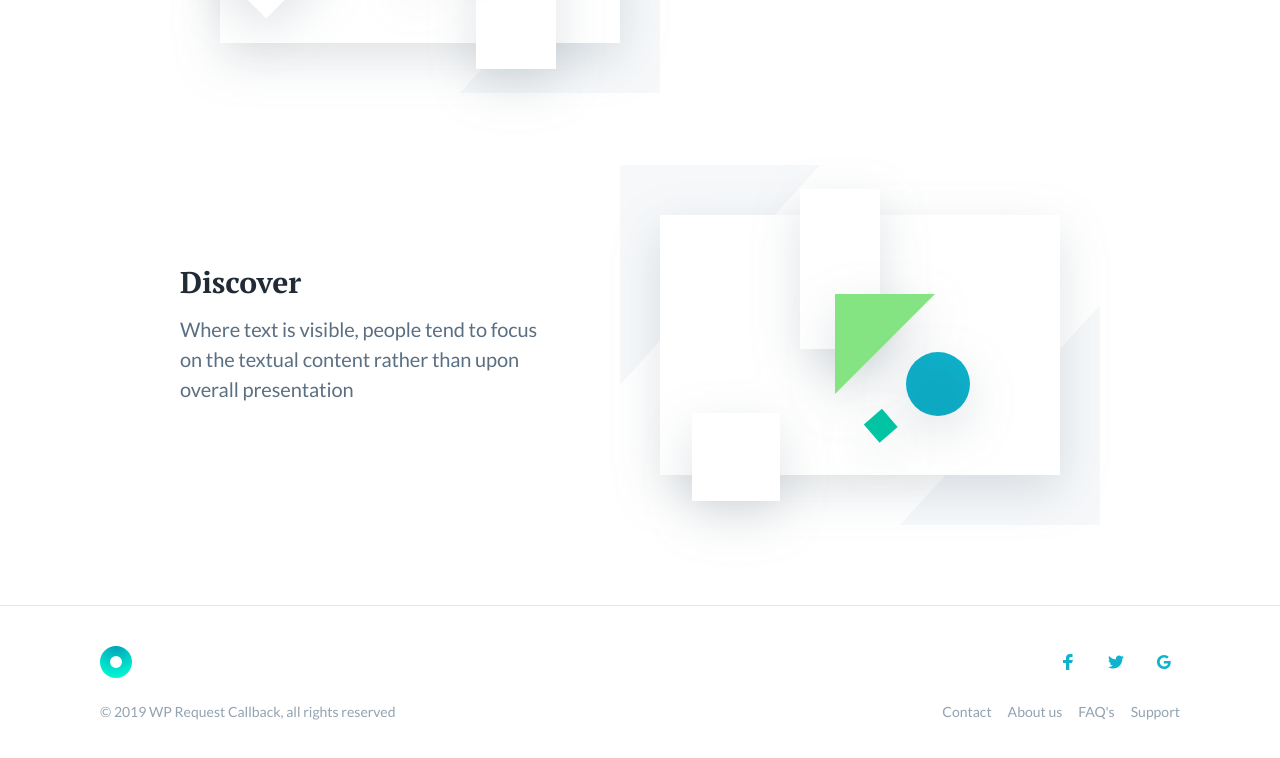
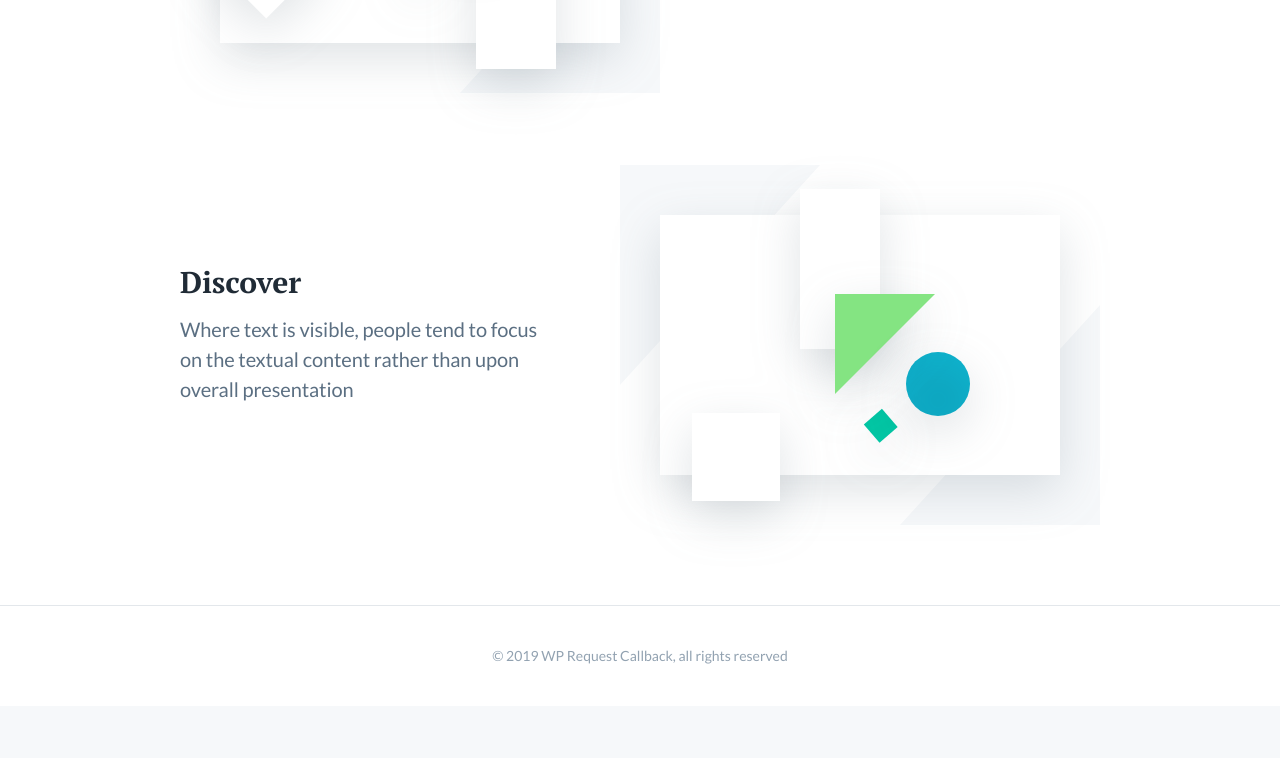
Before and after one commit to kiteframe/wp-request-callback-site, a website: page index.html in a window 1280 px wide. Shown: the part 2388-3146 px from the top of the page. After the commit the page ends 3094 px from the top, so only its background shows below. Drawn offline with nearby package versions, Linux system fonts and the light colour scheme; files that its build step writes are made by us from their sources.

Commit message:
Remove links and logo from footer

```diff
--- a/index.html
+++ b/index.html
@@ -231,60 +231,6 @@
         <footer class="site-footer">
             <div class="container">
                 <div class="site-footer-inner">
-                    <div class="brand footer-brand">
-                        <a href="#">
-                            <svg width="32" height="32" viewBox="0 0 32 32" xmlns="http://www.w3.org/2000/svg">
-                                <title>WP Request Callback</title>
-                                <defs>
-                                    <radialGradient cy="0%" fx="50%" fy="0%" r="100%" id="logo-gradient-footer">
-                                        <stop stop-color="#00A2B8" offset="0%"/>
-                                        <stop stop-color="#00F9D2" offset="100%"/>
-                                    </radialGradient>
-                                </defs>
-                                <path d="M16 32C7.163 32 0 24.837 0 16S7.163 0 16 0s16 7.163 16 16-7.163 16-16 16zm0-10a6 6 0 1 0 0-12 6 6 0 0 0 0 12z" fill="url(#logo-gradient-footer)" fill-rule="evenodd"/>
-                            </svg>
-                        </a>
-                    </div>
-                    <ul class="footer-links list-reset">
-                        <li>
-                            <a href="#">Contact</a>
-                        </li>
-                        <li>
-                            <a href="#">About us</a>
-                        </li>
-                        <li>
-                            <a href="#">FAQ's</a>
-                        </li>
-                        <li>
-                            <a href="#">Support</a>
-                        </li>
-                    </ul>
-                    <ul class="footer-social-links list-reset">
-                        <li>
-                            <a href="#">
-                                <span class="screen-reader-text">Facebook</span>
-                                <svg width="16" height="16" xmlns="http://www.w3.org/2000/svg">
-                                    <path d="M6.023 16L6 9H3V6h3V4c0-2.7 1.672-4 4.08-4 1.153 0 2.144.086 2.433.124v2.821h-1.67c-1.31 0-1.563.623-1.563 1.536V6H13l-1 3H9.28v7H6.023z" fill="#0EB3CE"/>
-                                </svg>
-                            </a>
-                        </li>
-                        <li>
-                            <a href="#">
-                                <span class="screen-reader-text">Twitter</span>
-                                <svg width="16" height="16" xmlns="http://www.w3.org/2000/svg">
-                                    <path d="M16 3c-.6.3-1.2.4-1.9.5.7-.4 1.2-1 1.4-1.8-.6.4-1.3.6-2.1.8-.6-.6-1.5-1-2.4-1-1.7 0-3.2 1.5-3.2 3.3 0 .3 0 .5.1.7-2.7-.1-5.2-1.4-6.8-3.4-.3.5-.4 1-.4 1.7 0 1.1.6 2.1 1.5 2.7-.5 0-1-.2-1.5-.4C.7 7.7 1.8 9 3.3 9.3c-.3.1-.6.1-.9.1-.2 0-.4 0-.6-.1.4 1.3 1.6 2.3 3.1 2.3-1.1.9-2.5 1.4-4.1 1.4H0c1.5.9 3.2 1.5 5 1.5 6 0 9.3-5 9.3-9.3v-.4C15 4.3 15.6 3.7 16 3z" fill="#0EB3CE"/>
-                                </svg>
-                            </a>
-                        </li>
-                        <li>
-                            <a href="#">
-                                <span class="screen-reader-text">Google</span>
-                                <svg width="16" height="16" xmlns="http://www.w3.org/2000/svg">
-                                    <path d="M7.9 7v2.4H12c-.2 1-1.2 3-4 3-2.4 0-4.3-2-4.3-4.4 0-2.4 2-4.4 4.3-4.4 1.4 0 2.3.6 2.8 1.1l1.9-1.8C11.5 1.7 9.9 1 8 1 4.1 1 1 4.1 1 8s3.1 7 7 7c4 0 6.7-2.8 6.7-6.8 0-.5 0-.8-.1-1.2H7.9z" fill="#0EB3CE"/>
-                                </svg>
-                            </a>
-                        </li>
-                    </ul>
                     <div class="footer-copyright">&copy; <script>document.write(new Date().getFullYear())</script> WP Request Callback, all rights reserved</div>
                 </div>
             </div>
--- a/src/scss/layout/_footer.scss
+++ b/src/scss/layout/_footer.scss
@@ -7,83 +7,13 @@
     }
     color: color(typography, 3);
     border-top: 1px solid color(bg, 3);
-
-    a {
-        @include anchor-aspect(footer);
-    }
 }
 
 .site-footer-inner {
     position: relative; /* To display all elements above the background color */
     display: flex;
+    justify-content: center;
     flex-wrap: wrap;
     padding-top: 40px;
     padding-bottom: 40px;
 }
-
-.footer-brand,
-.footer-links,
-.footer-social-links,
-.footer-copyright {
-    flex: none;
-    width: 100%;
-    display: inline-flex;
-    justify-content: center;
-}
-
-.footer-brand,
-.footer-links,
-.footer-social-links {
-    margin-bottom: 24px;
-}
-
-.footer-links,
-.footer-social-links {
-
-    li {
-
-        + li {
-            margin-left: 16px;
-        }
-    }
-}
-
-.footer-social-links {
-
-    li {
-        display: inline-flex;
-
-        a {
-            padding: 8px;
-        }
-    }
-}
-
-@include media( '>medium' ) {
-
-    .site-footer-inner {
-        justify-content: space-between;
-    }
-
-    .footer-brand,
-    .footer-links,
-    .footer-social-links,
-    .footer-copyright {
-        flex: 50%;
-    }
-
-    .footer-brand,
-    .footer-copyright {
-        justify-content: flex-start;
-    }
-
-    .footer-links,
-    .footer-social-links {
-        justify-content: flex-end;
-    }
-
-    .footer-links {
-        order: 1;
-        margin-bottom: 0;
-    }
-}
```
